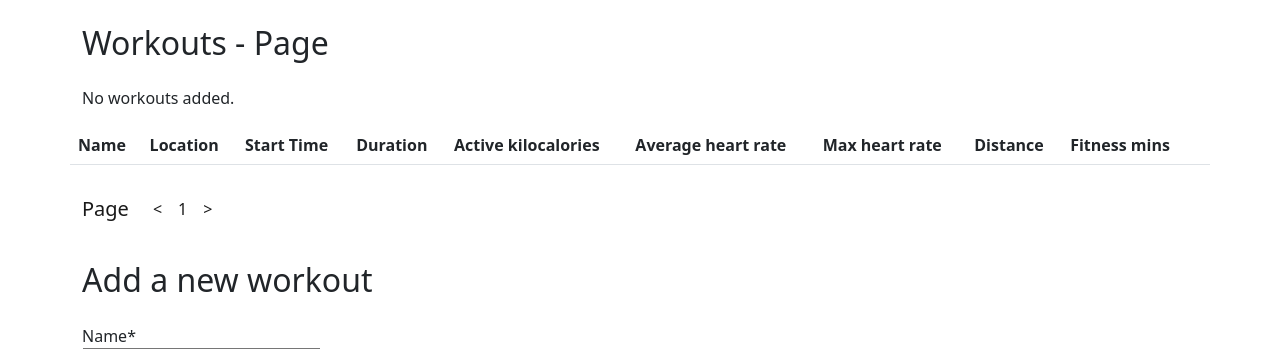
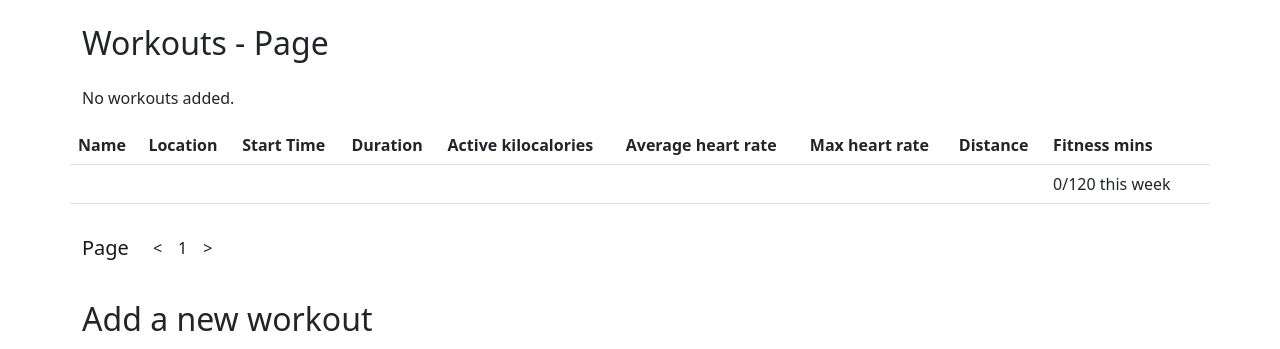
Before and after one commit to Matt-Mcl/workout-app, a Django app: page /workouts/ in a window 1280 px wide. Shown: the part 56-405 px from the top of the page. Run offline with Django 4.2, Linux system fonts and the light colour scheme; the visitor is signed in with stand-in values (Sample User, id 1); data comes from the database, SQL or seed files in the repository; data that the repository does not hold is empty; some libraries are stand-ins or nearby versions.

Commit message:
Adds basic read out for weekly fitness mins

```diff
--- a/workoutapp/workouts/helpers/views_helper.py
+++ b/workoutapp/workouts/helpers/views_helper.py
@@ -1,6 +1,7 @@
 from rest_framework_api_key.models import APIKey
-from ..models import User
+from ..models import User, Workout
 from datetime import datetime, timedelta
+from django.utils import timezone
 
 
 def get_user_data(request):
@@ -106,7 +107,7 @@ def parse_json_data(request, user_id):
 
 def add_fitness_mins(workouts, user_id):
     # TODO: Modify to get the fitness mins threshold from user settings
-    threshold = 142
+    threshold = 138
 
     workouts_with_fitness_mins = []
 
@@ -119,3 +120,16 @@ def add_fitness_mins(workouts, user_id):
         workouts_with_fitness_mins.append(w)
 
     return workouts_with_fitness_mins
+
+
+def get_week_fitness_mins(user_id):
+    # Get the workouts for the current week (monday to sunday)
+    start_date = timezone.now() - timedelta(days=datetime.now().weekday())
+    workouts = Workout.objects.filter(user=user_id, start_time__gte=start_date)
+
+    workouts_with_fitness_mins = add_fitness_mins(workouts, user_id)
+
+    # Sum the fitness mins
+    total_fitness_mins = sum([w.fitness_mins for w in workouts_with_fitness_mins])
+
+    return total_fitness_mins
--- a/workoutapp/workouts/templates/workouts/workouts.html
+++ b/workoutapp/workouts/templates/workouts/workouts.html
@@ -56,8 +56,13 @@
                             <td><a href="/workouts/edit/{{ w.id }}/">Edit</a></td>
                         </tr>
                     {% empty %}
-                    <p>No workouts added.</p>
+                        <p>No workouts added.</p>
                     {% endfor %}
+                    <tr>
+                        <td></td><td></td><td></td><td></td><td></td><td></td><td></td><td></td>
+                        <td>{{ weekly_fitness_mins }}/120 this week</td>
+                        <td></td>
+                    </tr>
                 </table>
             </div>
             <div class="row">
--- a/workoutapp/workouts/views.py
+++ b/workoutapp/workouts/views.py
@@ -37,6 +37,8 @@ def WorkoutFormView(request):
 
         page_workouts = views_helper.add_fitness_mins(page_workouts, user.id)
 
+        weekly_fitness_mins = views_helper.get_week_fitness_mins(user.id)
+
         lower_range = range(1, paginated_workouts.num_pages + 1)
         upper_range = None
         # If greater that 20 pages split the into first and last 10
@@ -54,6 +56,7 @@ def WorkoutFormView(request):
             context={
                 'workout_form': workout_form,
                 'workouts': page_workouts,
+                'weekly_fitness_mins': weekly_fitness_mins,
                 'lower_range': lower_range,
                 'upper_range': upper_range
             }
```
